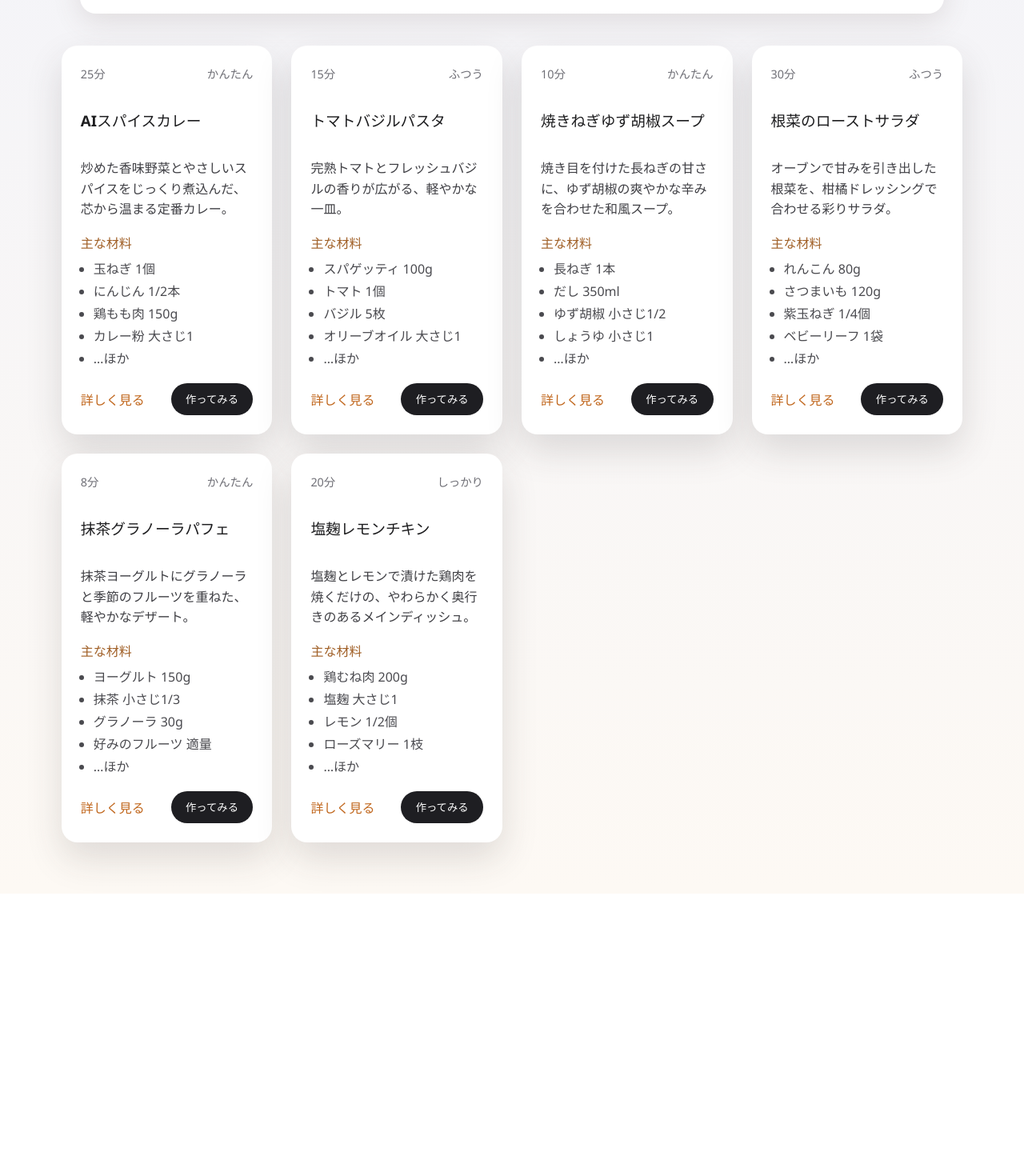
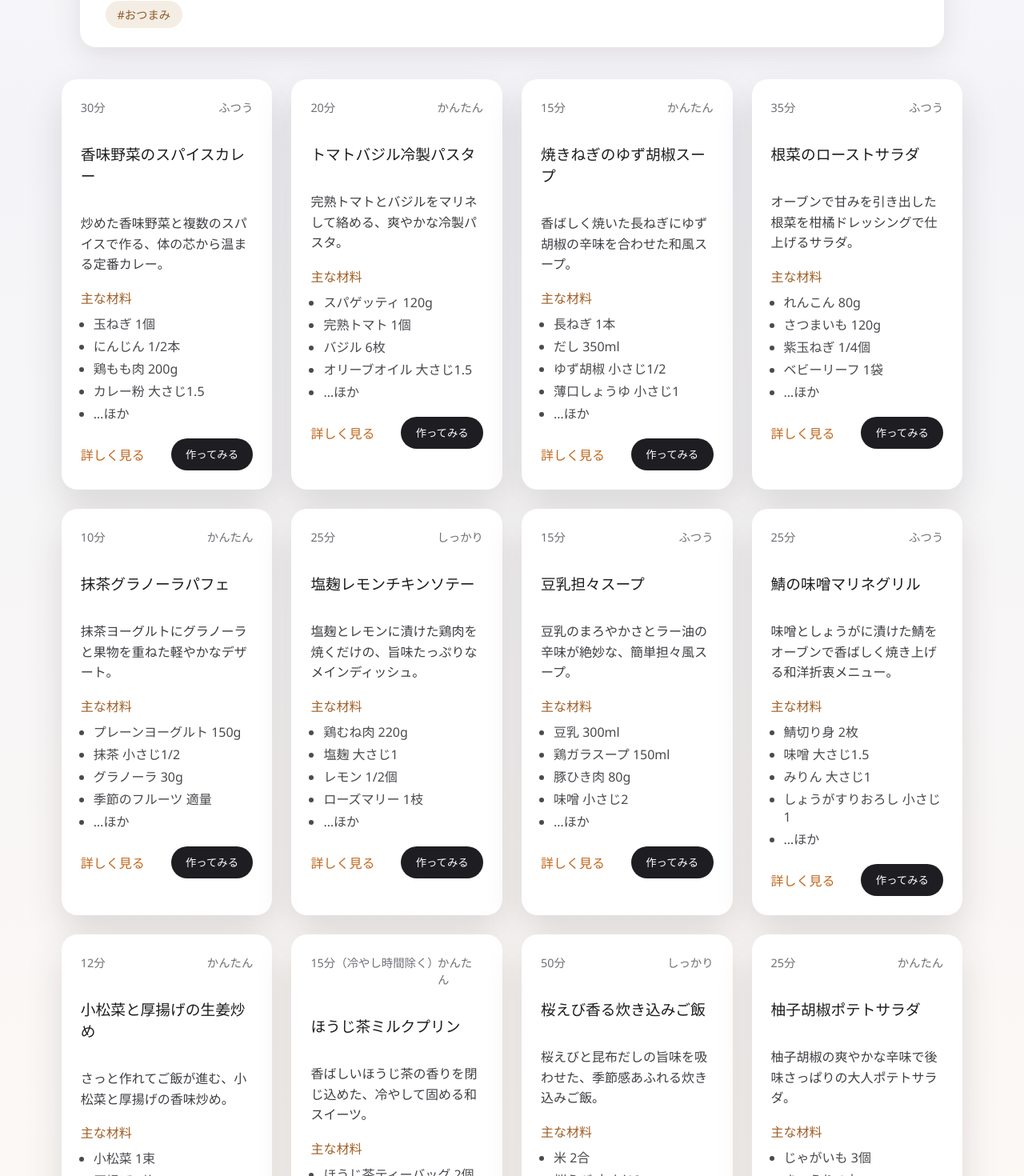
Before and after one commit to NakayamaNaoto/recipe-site, a React (Vite) app: page / in a window 1280 px wide. Shown: the part 887-2357 px from the top of the page at 80% size. Before the commit the page ends 2004 px from the top, so only its background shows below. Built offline with nearby package versions, Linux system fonts and the light colour scheme.

Commit message:
レシピを拡充

```diff
--- a/src/data/recipes.ts
+++ b/src/data/recipes.ts
@@ -13,62 +13,122 @@ export type Recipe = {
 export const recipes: Recipe[] = [
     {
         id: "1",
-        title: "AIスパイスカレー",
-        description: "炒めた香味野菜とやさしいスパイスをじっくり煮込んだ、芯から温まる定番カレー。",
-        time: "25分",
-        difficulty: "かんたん",
-        ingredients: ["玉ねぎ 1個", "にんじん 1/2本", "鶏もも肉 150g", "カレー粉 大さじ1", "水 300ml"],
-        steps: ["玉ねぎとにんじんをみじん切りにし、鶏肉は一口大に切る。", "鍋で香味野菜をしんなりするまで炒め、鶏肉を加えて焼き色をつける。", "カレー粉と水を入れて15分ほど煮込み、塩で味を整える。"],
+        title: "香味野菜のスパイスカレー",
+        description: "炒めた香味野菜と複数のスパイスで作る、体の芯から温まる定番カレー。",
+        time: "30分",
+        difficulty: "ふつう",
+        ingredients: ["玉ねぎ 1個", "にんじん 1/2本", "鶏もも肉 200g", "カレー粉 大さじ1.5", "トマト缶 1/2缶", "水 250ml", "塩 小さじ1/2"],
+        steps: ["玉ねぎとにんじんをみじん切りにし、鶏肉は一口大に切る。", "鍋で香味野菜をきつね色まで炒め、鶏肉を加えて焼き付ける。", "カレー粉とトマト缶、水を加えて15分煮込み、塩で味を整える。"],
         tags: ["スパイス", "スタミナ"],
     },
     {
         id: "2",
-        title: "トマトバジルパスタ",
-        description: "完熟トマトとフレッシュバジルの香りが広がる、軽やかな一皿。",
-        time: "15分",
-        difficulty: "ふつう",
-        ingredients: ["スパゲッティ 100g", "トマト 1個", "バジル 5枚", "オリーブオイル 大さじ1", "塩・こしょう"],
-        steps: ["パスタを袋の表示より1分短く茹でる。", "フライパンでオイルを温め、刻んだトマトを軽く炒める。", "パスタとバジルを加えて絡め、塩・こしょうで味を調える。"],
-        tags: ["パスタ", "15分で完成"],
+        title: "トマトバジル冷製パスタ",
+        description: "完熟トマトとバジルをマリネして絡める、爽やかな冷製パスタ。",
+        time: "20分",
+        difficulty: "かんたん",
+        ingredients: ["スパゲッティ 120g", "完熟トマト 1個", "バジル 6枚", "オリーブオイル 大さじ1.5", "レモン汁 小さじ1", "塩・こしょう 少々"],
+        steps: ["トマトを角切りにし、オイルとレモン汁、塩こしょうで和えて冷蔵庫で冷やす。", "パスタを表示時間より1分長めに茹で、氷水でしめて水気を切る。", "トマトマリネとバジルを加えて絡め、器に盛る。"],
+        tags: ["パスタ", "冷製"],
     },
     {
         id: "3",
-        title: "焼きねぎゆず胡椒スープ",
-        description: "焼き目を付けた長ねぎの甘さに、ゆず胡椒の爽やかな辛みを合わせた和風スープ。",
-        time: "10分",
+        title: "焼きねぎのゆず胡椒スープ",
+        description: "香ばしく焼いた長ねぎにゆず胡椒の辛味を合わせた和風スープ。",
+        time: "15分",
         difficulty: "かんたん",
-        ingredients: ["長ねぎ 1本", "だし 350ml", "ゆず胡椒 小さじ1/2", "しょうゆ 小さじ1", "みりん 小さじ1"],
-        steps: ["長ねぎを大きめのぶつ切りにし、香ばしく焼く。", "鍋にだしと調味料を入れて温め、長ねぎを加える。", "仕上げにゆず胡椒を溶かし、風味を整える。"],
+        ingredients: ["長ねぎ 1本", "だし 350ml", "ゆず胡椒 小さじ1/2", "薄口しょうゆ 小さじ1", "みりん 小さじ1"],
+        steps: ["長ねぎを4cm幅に切り、フライパンで焼き目を付ける。", "鍋にだしと調味料を加えて温め、焼いた長ねぎを入れる。", "ゆず胡椒を溶かし、味を整えて器に注ぐ。"],
         tags: ["スープ", "和風"],
     },
     {
         id: "4",
         title: "根菜のローストサラダ",
-        description: "オーブンで甘みを引き出した根菜を、柑橘ドレッシングで合わせる彩りサラダ。",
-        time: "30分",
+        description: "オーブンで甘みを引き出した根菜を柑橘ドレッシングで仕上げるサラダ。",
+        time: "35分",
         difficulty: "ふつう",
-        ingredients: ["れんこん 80g", "さつまいも 120g", "紫玉ねぎ 1/4個", "ベビーリーフ 1袋", "レモン汁 小さじ2"],
-        steps: ["根菜を一口大に切り、オリーブオイルと塩を絡めてオーブンで焼く。", "ドレッシングの材料を混ぜておく。", "焼き上がった根菜と葉物を和え、ドレッシングを回しかける。"],
+        ingredients: ["れんこん 80g", "さつまいも 120g", "紫玉ねぎ 1/4個", "ベビーリーフ 1袋", "オリーブオイル 大さじ1", "レモン汁 小さじ2", "はちみつ 小さじ1"],
+        steps: ["根菜を一口大に切り、オリーブオイルと塩を絡めて200℃のオーブンで20分焼く。", "レモン汁とはちみつ、塩こしょうでドレッシングを作る。", "焼き上がった根菜とベビーリーフを和え、ドレッシングを回しかける。"],
         tags: ["サラダ", "ベジタリアン"],
     },
     {
         id: "5",
         title: "抹茶グラノーラパフェ",
-        description: "抹茶ヨーグルトにグラノーラと季節のフルーツを重ねた、軽やかなデザート。",
-        time: "8分",
+        description: "抹茶ヨーグルトにグラノーラと果物を重ねた軽やかなデザート。",
+        time: "10分",
         difficulty: "かんたん",
-        ingredients: ["ヨーグルト 150g", "抹茶 小さじ1/3", "グラノーラ 30g", "好みのフルーツ 適量", "はちみつ 少々"],
-        steps: ["ヨーグルトに抹茶とはちみつを混ぜる。", "グラスにグラノーラ、ヨーグルト、フルーツを重ねる。", "仕上げにはちみつを追加する。"],
+        ingredients: ["プレーンヨーグルト 150g", "抹茶 小さじ1/2", "グラノーラ 30g", "季節のフルーツ 適量", "はちみつ 小さじ1"],
+        steps: ["ヨーグルトに抹茶とはちみつを加えて混ぜる。", "グラスにグラノーラ、抹茶ヨーグルト、カットしたフルーツの順で重ねる。", "仕上げにグラノーラを散らす。"],
         tags: ["デザート", "ヘルシー"],
     },
     {
         id: "6",
-        title: "塩麹レモンチキン",
-        description: "塩麹とレモンで漬けた鶏肉を焼くだけの、やわらかく奥行きのあるメインディッシュ。",
-        time: "20分",
+        title: "塩麹レモンチキンソテー",
+        description: "塩麹とレモンに漬けた鶏肉を焼くだけの、旨味たっぷりなメインディッシュ。",
+        time: "25分",
         difficulty: "しっかり",
-        ingredients: ["鶏むね肉 200g", "塩麹 大さじ1", "レモン 1/2個", "ローズマリー 1枝", "オリーブオイル 大さじ1"],
-        steps: ["鶏肉に塩麹とレモン汁を揉み込み、10分ほど置く。", "フライパンでオリーブオイルを温め、皮目から焼く。", "ローズマリーを加えて蒸し焼きにし、仕上げにレモンを搾る。"],
+        ingredients: ["鶏むね肉 220g", "塩麹 大さじ1", "レモン 1/2個", "ローズマリー 1枝", "オリーブオイル 大さじ1/2", "黒こしょう 少々"],
+        steps: ["鶏肉をそぎ切りにし、塩麹とレモン汁、黒こしょうで15分漬け込む。", "フライパンでオイルを熱し、鶏肉を皮目から焼き付ける。", "ローズマリーを加えて蒸し焼きにし、レモンの輪切りを添える。"],
         tags: ["メイン", "高たんぱく"],
     },
+    {
+        id: "7",
+        title: "豆乳担々スープ",
+        description: "豆乳のまろやかさとラー油の辛味が絶妙な、簡単担々風スープ。",
+        time: "15分",
+        difficulty: "ふつう",
+        ingredients: ["豆乳 300ml", "鶏ガラスープ 150ml", "豚ひき肉 80g", "味噌 小さじ2", "白すりごま 大さじ1", "ラー油 適量", "小松菜 1株"],
+        steps: ["鍋でひき肉を炒め、味噌とすりごまを絡める。", "豆乳と鶏ガラスープを注ぎ、小松菜を加えて温める。", "器に盛り、ラー油を回しかける。"],
+        tags: ["スープ", "スパイシー"],
+    },
+    {
+        id: "8",
+        title: "鯖の味噌マリネグリル",
+        description: "味噌としょうがに漬けた鯖をオーブンで香ばしく焼き上げる和洋折衷メニュー。",
+        time: "25分",
+        difficulty: "ふつう",
+        ingredients: ["鯖切り身 2枚", "味噌 大さじ1.5", "みりん 大さじ1", "しょうがすりおろし 小さじ1", "レモン 1/4個"],
+        steps: ["味噌とみりん、しょうがを混ぜ、鯖を15分漬け込む。", "220℃のオーブンで10分焼き、仕上げにレモンを搾る。", "好みで香味野菜を添える。"],
+        tags: ["魚料理", "和食"],
+    },
+    {
+        id: "9",
+        title: "小松菜と厚揚げの生姜炒め",
+        description: "さっと作れてご飯が進む、小松菜と厚揚げの香味炒め。",
+        time: "12分",
+        difficulty: "かんたん",
+        ingredients: ["小松菜 1束", "厚揚げ 1枚", "しょうが 1片", "ごま油 小さじ2", "しょうゆ 小さじ2", "みりん 小さじ1"],
+        steps: ["小松菜はざく切り、厚揚げは短冊切り、しょうがは千切りにする。", "フライパンでごま油としょうがを熱し、厚揚げを焼き付ける。", "小松菜と調味料を加えて炒め合わせる。"],
+        tags: ["副菜", "時短"],
+    },
+    {
+        id: "10",
+        title: "ほうじ茶ミルクプリン",
+        description: "香ばしいほうじ茶の香りを閉じ込めた、冷やして固める和スイーツ。",
+        time: "15分（冷やし時間除く）",
+        difficulty: "かんたん",
+        ingredients: ["ほうじ茶ティーバッグ 2個", "牛乳 350ml", "生クリーム 50ml", "砂糖 大さじ2", "粉ゼラチン 5g", "水 大さじ2"],
+        steps: ["ゼラチンを水でふやかし、鍋で牛乳と砂糖を温めてほうじ茶を抽出する。", "ティーバッグを取り出してゼラチンを溶かし、生クリームを加える。", "型に注いで冷蔵庫で2時間冷やし固める。"],
+        tags: ["デザート", "和スイーツ"],
+    },
+    {
+        id: "11",
+        title: "桜えび香る炊き込みご飯",
+        description: "桜えびと昆布だしの旨味を吸わせた、季節感あふれる炊き込みご飯。",
+        time: "50分",
+        difficulty: "しっかり",
+        ingredients: ["米 2合", "桜えび 大さじ3", "にんじん 1/3本", "油揚げ 1枚", "昆布だし 360ml", "薄口しょうゆ 大さじ1", "酒 大さじ1"],
+        steps: ["米を洗い30分浸水し、にんじんと油揚げは細切りにする。", "炊飯器に米とだし、調味料、具材を入れて炊く。", "炊き上がったら桜えびを軽く混ぜ、蒸らす。"],
+        tags: ["ご飯もの", "季節"],
+    },
+    {
+        id: "12",
+        title: "柚子胡椒ポテトサラダ",
+        description: "柚子胡椒の爽やかな辛味で後味さっぱりの大人ポテトサラダ。",
+        time: "25分",
+        difficulty: "かんたん",
+        ingredients: ["じゃがいも 3個", "きゅうり 1本", "紫玉ねぎ 1/4個", "マヨネーズ 大さじ2", "柚子胡椒 小さじ1/2", "レモン汁 小さじ1"],
+        steps: ["じゃがいもは皮ごと茹でて熱いうちに皮をむき、粗くつぶす。", "きゅうりと玉ねぎは薄切りにして塩もみし、水気を絞る。", "マヨネーズと柚子胡椒、レモン汁を混ぜ、具材を和える。"],
+        tags: ["サラダ", "おつまみ"],
+    },
 ];
```
